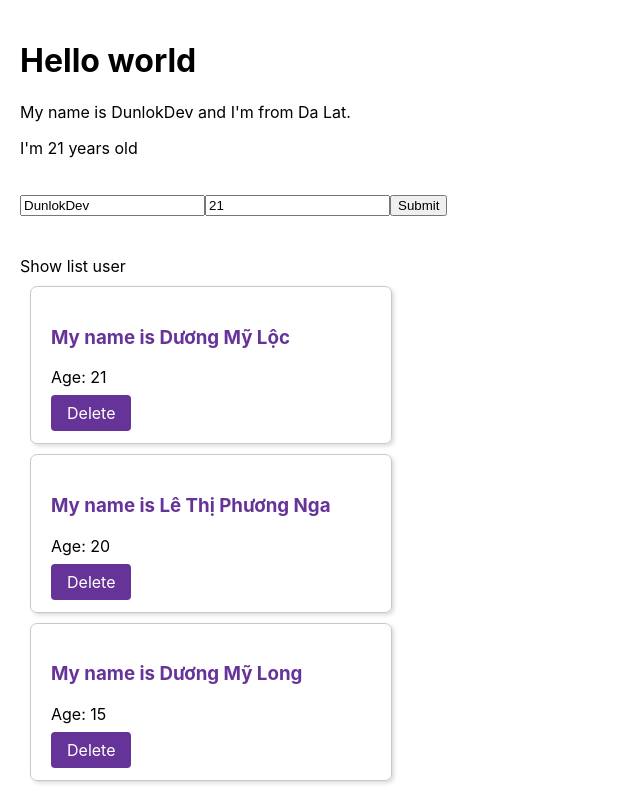
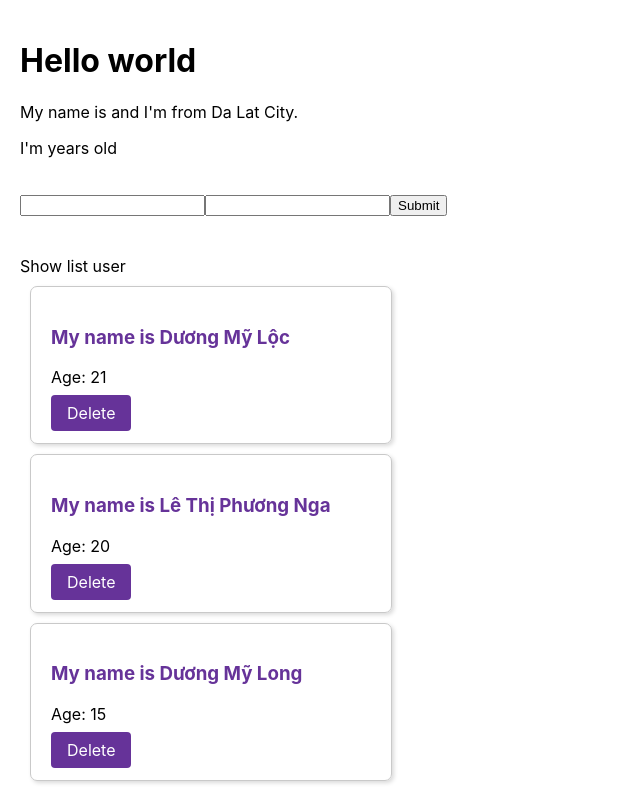
Before and after one commit to dunlokdev/Learn-ReactJS, a React (Create React App) app in the folder reactjs-app-base/: page / in a window 1280 px wide. Shown: the whole page, without its empty margins (0-640 px from the left). Built offline with nearby package versions, Linux system fonts and the light colour scheme.

Commit message:
convert class component to function

```diff
--- a/reactjs-app-base/src/components/AddUserInfo.js
+++ b/reactjs-app-base/src/components/AddUserInfo.js
@@ -1,67 +1,121 @@
-import React from 'react';
+import React, { useState } from 'react';
 
-class AddUserInfo extends React.Component {
-  state = {
-    name: 'DunlokDev',
-    address: 'Da Lat',
-    age: 21,
+// class AddUserInfo extends React.Component {
+//   state = {
+//     name: 'DunlokDev',
+//     address: 'Da Lat',
+//     age: 21,
+//   };
+
+//   handleOnClick() {
+//     console.log('>> click me my button');
+//     console.log('🚀 ~ MyComponent ~ name:', this.state.name);
+
+//     this.setState({
+//       name: 'Duong My Loc',
+//       age: Math.floor(Math.random() * (100 - 1)) + 1,
+//     });
+//   }
+
+//   handleOnChangeName = (event) => {
+//     this.setState({
+//       name: event.target.value,
+//     });
+//   };
+
+//   handleOnChangeAge = (event) => {
+//     this.setState({
+//       // ! bad code this.state.age = event.target.age
+//       age: event.target.value,
+//     });
+//   };
+
+//   handleOnSubmit = (e) => {
+//     e.preventDefault();
+//     this.props.handleAddNewUser({
+//       id: Math.floor(Math.random() * 100 + 1) + '-random',
+//       name: this.state.name,
+//       age: this.state.age,
+//     });
+//   };
+
+//   render() {
+//     return (
+//       <div>
+//         My name is {this.state.name} and I'm from {this.state.address}.
+//         <p>I'm {this.state.age} years old</p>
+//         <br />
+//         <form
+//           onSubmit={(e) => {
+//             this.handleOnSubmit(e);
+//           }}
+//         >
+//           <input
+//             type='text'
+//             value={this.state.name}
+//             onChange={(event) => {
+//               this.handleOnChangeName(event);
+//             }}
+//           />
+//           <input
+//             type='text'
+//             value={this.state.age}
+//             onChange={(event) => {
+//               this.handleOnChangeAge(event);
+//             }}
+//           />
+//           <button>Submit</button>
+//         </form>
+//         <br />
+//         <br />
+//       </div>
+//     );
+//   }
+// }
+
+const AddUserInfo = (props) => {
+  const [name, setName] = useState('');
+  const [address, setAddress] = useState('Da Lat City');
+  const [age, setAge] = useState('');
+
+  const handleOnChangeName = (event) => {
+    setName(event.target.value);
   };
 
-  handleOnClick() {
-    console.log('>> click me my button');
-    console.log('🚀 ~ MyComponent ~ name:', this.state.name);
+  const handleOnChangeAge = (event) => {
+    setAge(event.target.value);
+  };
 
-    this.setState({
-      name: 'Duong My Loc',
-      age: Math.floor(Math.random() * (100 - 1)) + 1,
-    });
-  }
-
-  handleOnChangeName = (event) => {
-    this.setState({
-      name: event.target.value,
+  const handleOnSubmit = (e) => {
+    e.preventDefault();
+    props.handleAddNewUser({
+      id: Math.floor(Math.random() * 100 + 1) + '-random',
+      name: name,
+      age: age,
     });
   };
 
-  handleOnChangeAge = (event) => {
-    this.setState({
-      // ! bad code this.state.age = event.target.age
-      age: event.target.value,
-    });
-  };
-
-  handleOnSubmit = (e) => {
-    e.preventDefault();
-    this.props.handleAddNewUser({
-      id: Math.floor(Math.random() * 100 + 1) + '-random',
-      name: this.state.name,
-      age: this.state.age,
-    });
-  };
-
-  render() {
   return (
     <div>
-        My name is {this.state.name} and I'm from {this.state.address}.
-        <p>I'm {this.state.age} years old</p>
+      My name is {name} and I'm from {address}.<p>I'm {age} years old</p>
       <br />
       <form
         onSubmit={(e) => {
-            this.handleOnSubmit(e);
+          handleOnSubmit(e);
         }}
       >
         <input
           type='text'
-            value={this.state.name}
+          value={name}
           onChange={(event) => {
-              this.handleOnChangeName(event);
+            handleOnChangeName(event);
           }}
         />
         <input
           type='text'
-            value={this.state.age}
+          value={age}
           onChange={(event) => {
-              this.handleOnChangeAge(event);
+            handleOnChangeAge(event);
           }}
         />
         <button>Submit</button>
@@ -70,7 +124,6 @@ class AddUserInfo extends React.Component {
       <br />
     </div>
   );
-  }
-}
+};
 
 export default AddUserInfo;
--- a/reactjs-app-base/src/components/DisplayInfor.js
+++ b/reactjs-app-base/src/components/DisplayInfor.js
@@ -1,4 +1,4 @@
-import React, { useState } from 'react';
+import React, { useEffect, useState } from 'react';
 import './DisplayInfor.scss';
 
 // class DisplayInfor extends React.Component {
@@ -59,9 +59,15 @@ import './DisplayInfor.scss';
 // }
 
 const DisplayInfor = (props) => {
-  const { listUser } = props;
+  const { listUser, handleDeleteUser } = props;
 
   const [isShowHideListUser, setShowHideListUser] = useState(true);
+
+  console.log('>>> call me render');
+
+  useEffect(() => {
+    console.log('>>> call me useEffect');
+  }, []);
 
   return (
     <div>
@@ -70,6 +76,7 @@ const DisplayInfor = (props) => {
           Show list user
         </span>
       </div>
+
       {isShowHideListUser && (
         <>
           {listUser.map((user) => {
@@ -83,7 +90,7 @@ const DisplayInfor = (props) => {
                 <div>
                   <span
                     className='btn btn--delete'
-                    onClick={() => props.handleDeleteUser(user.id)}
+                    onClick={() => handleDeleteUser(user.id)}
                   >
                     Delete
                   </span>
--- a/reactjs-app-base/src/components/MyComponent.js
+++ b/reactjs-app-base/src/components/MyComponent.js
@@ -1,45 +1,69 @@
-import React from 'react';
+import React, { useState } from 'react';
 import AddUserInfo from './AddUserInfo';
 import DisplayInfor from './DisplayInfor';
 
-class MyComponent extends React.Component {
-  constructor(props) {
-    super(props);
+// class MyComponent extends React.Component {
+//   constructor(props) {
+//     super(props);
 
-    this.state = {
-      listUser: [
+//     this.state = {
+//       listUser: [
+//         { id: 1, name: 'Dương Mỹ Lộc', age: '21' },
+//         { id: 2, name: 'Lê Thị Phương Nga', age: '20' },
+//         { id: 3, name: 'Dương Mỹ Long', age: '15' },
+//       ],
+//     };
+//   }
+
+//   handleAddNewUser = (userObj) => {
+//     this.setState({
+//       listUser: [...this.state.listUser, userObj],
+//     });
+//   };
+
+//   handleDeleteUser = (id) => {
+//     let clone = [...this.state.listUser];
+//     clone = clone.filter((user) => user.id !== id);
+//     this.setState({
+//       listUser: clone,
+//     });
+//   };
+
+//   render() {
+//     return (
+//       <div>
+//         <AddUserInfo handleAddNewUser={this.handleAddNewUser} />
+//         <DisplayInfor
+//           listUser={this.state.listUser}
+//           handleDeleteUser={this.handleDeleteUser}
+//         />
+//       </div>
+//     );
+//   }
+// }
+
+const MyComponent = (props) => {
+  const [listUsers, setListUsers] = useState([
     { id: 1, name: 'Dương Mỹ Lộc', age: '21' },
     { id: 2, name: 'Lê Thị Phương Nga', age: '20' },
     { id: 3, name: 'Dương Mỹ Long', age: '15' },
-      ],
-    };
-  }
+  ]);
 
-  handleAddNewUser = (userObj) => {
-    this.setState({
-      listUser: [...this.state.listUser, userObj],
-    });
+  const handleDeleteUser = (id) => {
+    let clone = [...listUsers];
+    clone = clone.filter((user) => user.id !== id);
+    setListUsers(clone);
   };
 
-  handleDeleteUser = (id) => {
-    let clone = [...this.state.listUser];
-    clone = clone.filter((user) => user.id !== id);
-    this.setState({
-      listUser: clone,
-    });
+  const handleAddNewUser = (userObj) => {
+    setListUsers([userObj, ...listUsers]);
   };
 
-  render() {
   return (
     <div>
-        <AddUserInfo handleAddNewUser={this.handleAddNewUser} />
-        <DisplayInfor
-          listUser={this.state.listUser}
-          handleDeleteUser={this.handleDeleteUser}
-        />
+      <AddUserInfo handleAddNewUser={handleAddNewUser} />
+      <DisplayInfor listUser={listUsers} handleDeleteUser={handleDeleteUser} />
     </div>
   );
-  }
-}
-
+};
 export default MyComponent;
```
Lines whose indentation alone changed are shown as unchanged.
